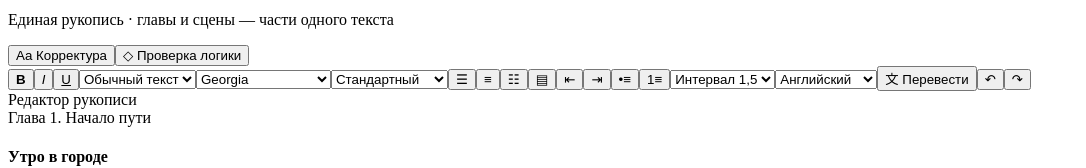
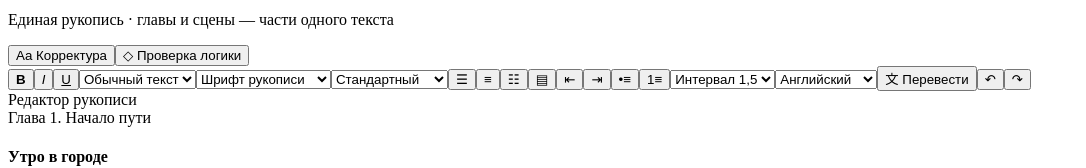
Before and after one commit to vishutik81-lang/BookSmith, a React (Vite) app: page / in a window 1280 px wide. Both pictures are taken after a click on the button 216 px from the left and 679 px from the top of the page. Shown: the part 488-656 px from the top of the page, without its empty margins (0-1086 px from the left). Built offline with nearby package versions, Linux system fonts and the light colour scheme; the HTML template or start-up script is replaced by a standard one.

Commit message:
Align manuscript font default with editor typography

```diff
--- a/src/App.tsx
+++ b/src/App.tsx
@@ -349,8 +349,8 @@ function ManuscriptFormattingToolbar() {
       <select aria-label="Стиль абзаца" defaultValue="p" onMouseDown={rememberSelection} onChange={event => applyParagraphStyle(event.target.value)}>
         <option value="p">Обычный текст</option><option value="h1">Заголовок</option><option value="h2">Подзаголовок</option><option value="blockquote">Цитата</option>
       </select>
-      <select aria-label="Шрифт" defaultValue="Georgia" onMouseDown={rememberSelection} onChange={event => applyFont(event.target.value)}>
-        <option value="Georgia">Georgia</option><option value="Arial">Arial</option><option value="Times New Roman">Times New Roman</option><option value="Verdana">Verdana</option>
+      <select aria-label="Шрифт" defaultValue="Playfair Display" onMouseDown={rememberSelection} onChange={event => applyFont(event.target.value)}>
+        <option value="Playfair Display">Шрифт рукописи</option><option value="Georgia">Georgia</option><option value="Arial">Arial</option><option value="Times New Roman">Times New Roman</option><option value="Verdana">Verdana</option>
       </select>
       <select aria-label="Размер шрифта" defaultValue="3" onMouseDown={rememberSelection} onChange={event => applyFontSize(event.target.value)}>
         <option value="2">Маленький</option><option value="3">Стандартный</option><option value="4">Крупный</option><option value="5">Очень крупный</option>
```
